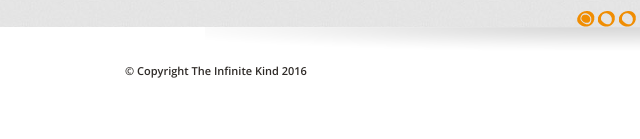
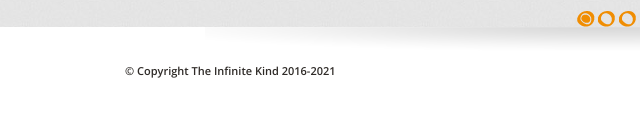
Before and after one commit to money-dance/money-dance.github.io, a plain HTML site: page index.html in a window 1280 px wide. Shown: the part 4835-4974 px from the top of the page, 35-675 px from the left. Drawn offline with nearby package versions, Linux system fonts and the light colour scheme; some packages are replaced by stand-ins of ours; a script that the page names is missing.

Commit message:
Update index.html

```diff
--- a/index.html
+++ b/index.html
@@ -778,7 +778,7 @@ margin: 1em auto 1em 3em;
 
 	<div class="yui3-u-1-2 first">
 
-		<span>© Copyright The Infinite Kind 2016</span>
+		<span>© Copyright The Infinite Kind 2016-2021</span>
 	</div>
 
 	<div class="yui3-u-1-2 second">
```
